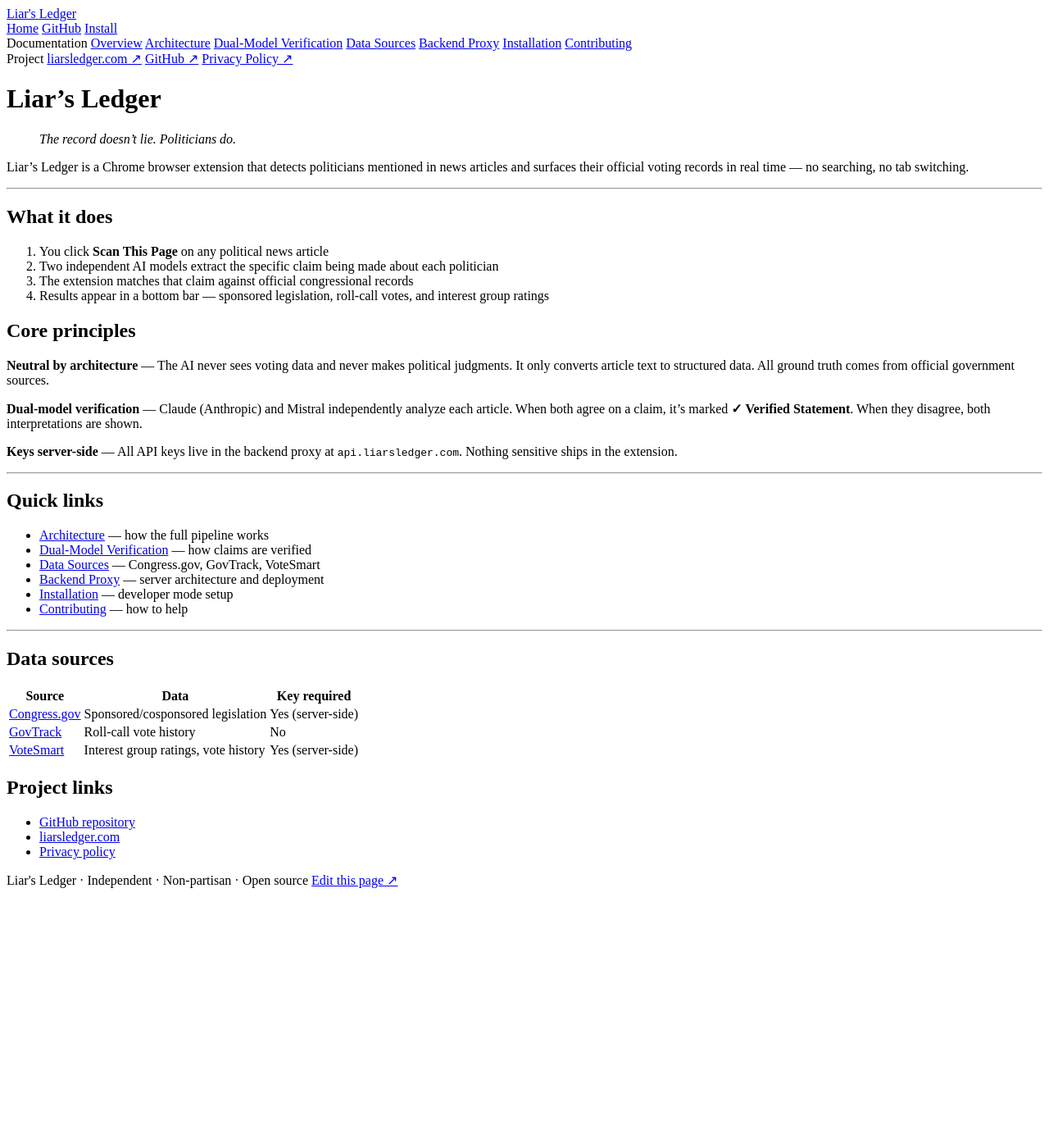
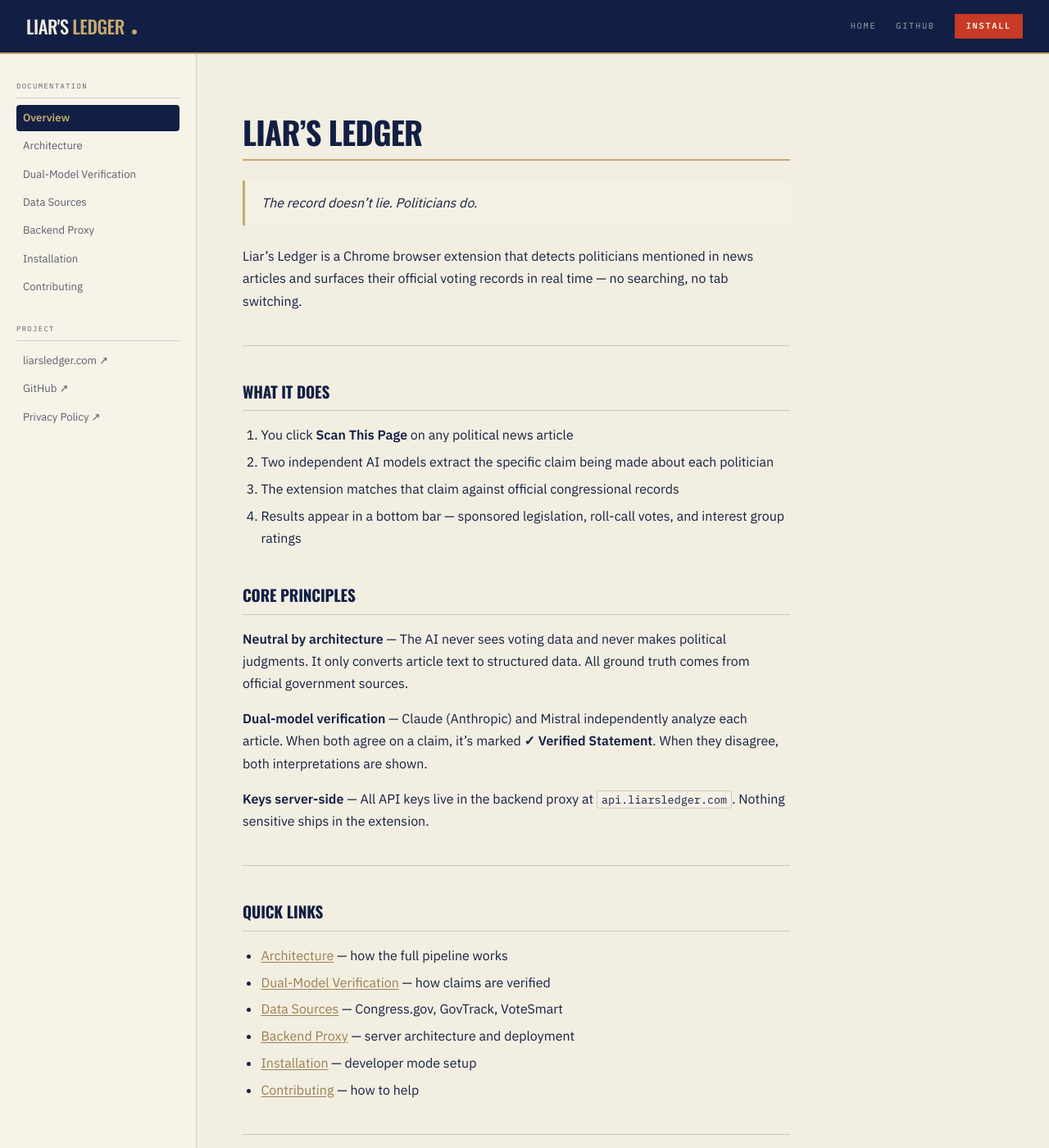
Before and after one commit to ryanegauthier/liars-ledger, a Jekyll site: the page built from docs/index.md, in a window 1280 px wide and 1400 px high. Shown: the whole window at 82% size. Built offline with Jekyll 4.4.1, drawn with Linux system fonts in a browser that asks for light colours; our own code applies the rules of GitHub Pages for plain Markdown files.

Commit message:
fix: add docs/assets/css/docs.css

```diff
--- a/docs/_layouts/default.html
+++ b/docs/_layouts/default.html
@@ -8,7 +8,7 @@
   <link rel="preconnect" href="https://fonts.googleapis.com">
   <link rel="preconnect" href="https://fonts.gstatic.com" crossorigin>
   <link href="https://fonts.googleapis.com/css2?family=Oswald:wght@500;600;700&family=IBM+Plex+Sans:wght@400;500;600&family=IBM+Plex+Mono:wght@400;500;600&display=swap" rel="stylesheet">
-  <link rel="stylesheet" href="{{ '/assets/css/docs.css' | relative_url }}">
+  <link rel="stylesheet" href="{{ site.baseurl }}/assets/css/docs.css">
 </head>
 <body>
 
```
Also changed, not shown: docs/assets/css/docs.css (renamed from docs/docs.css).
